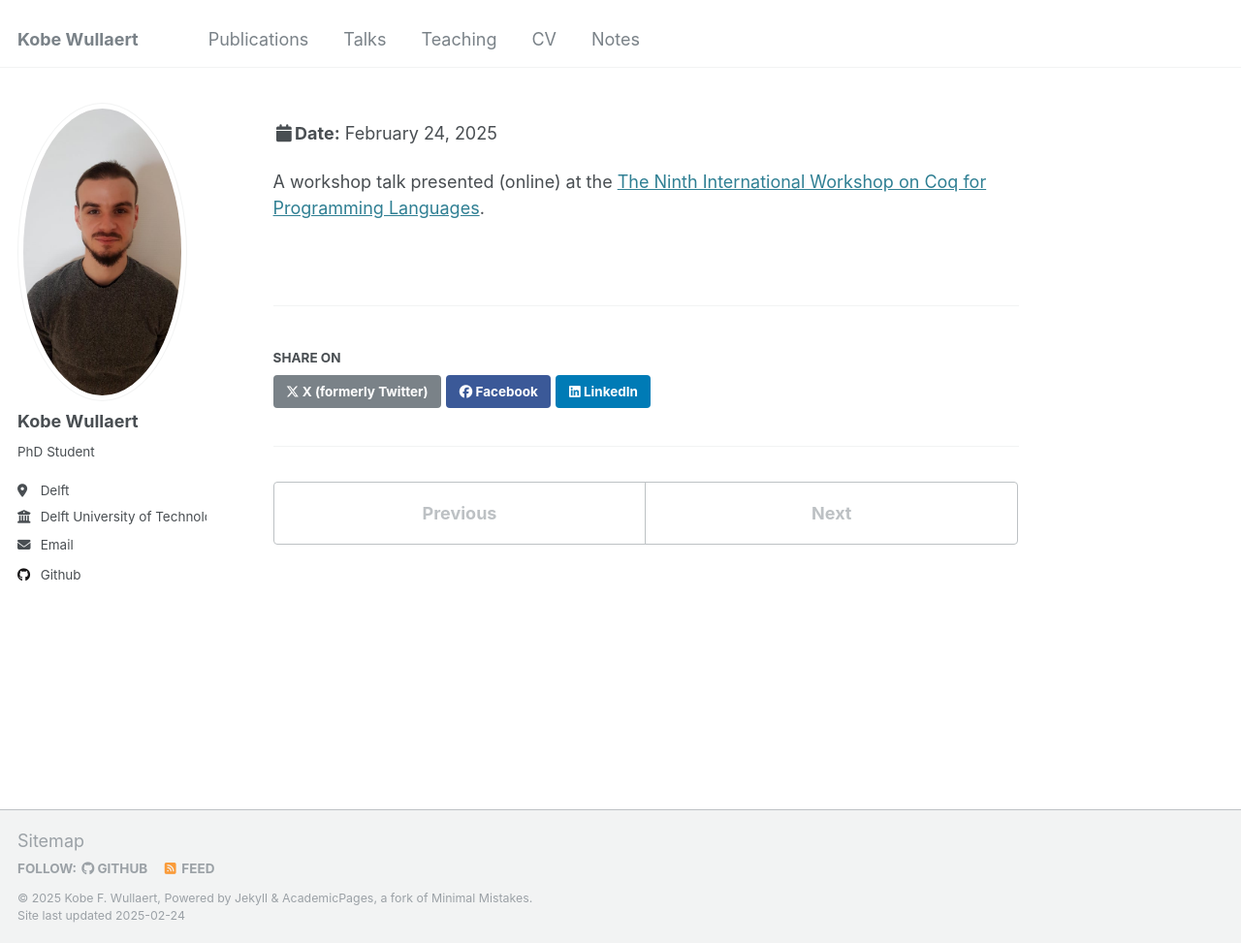
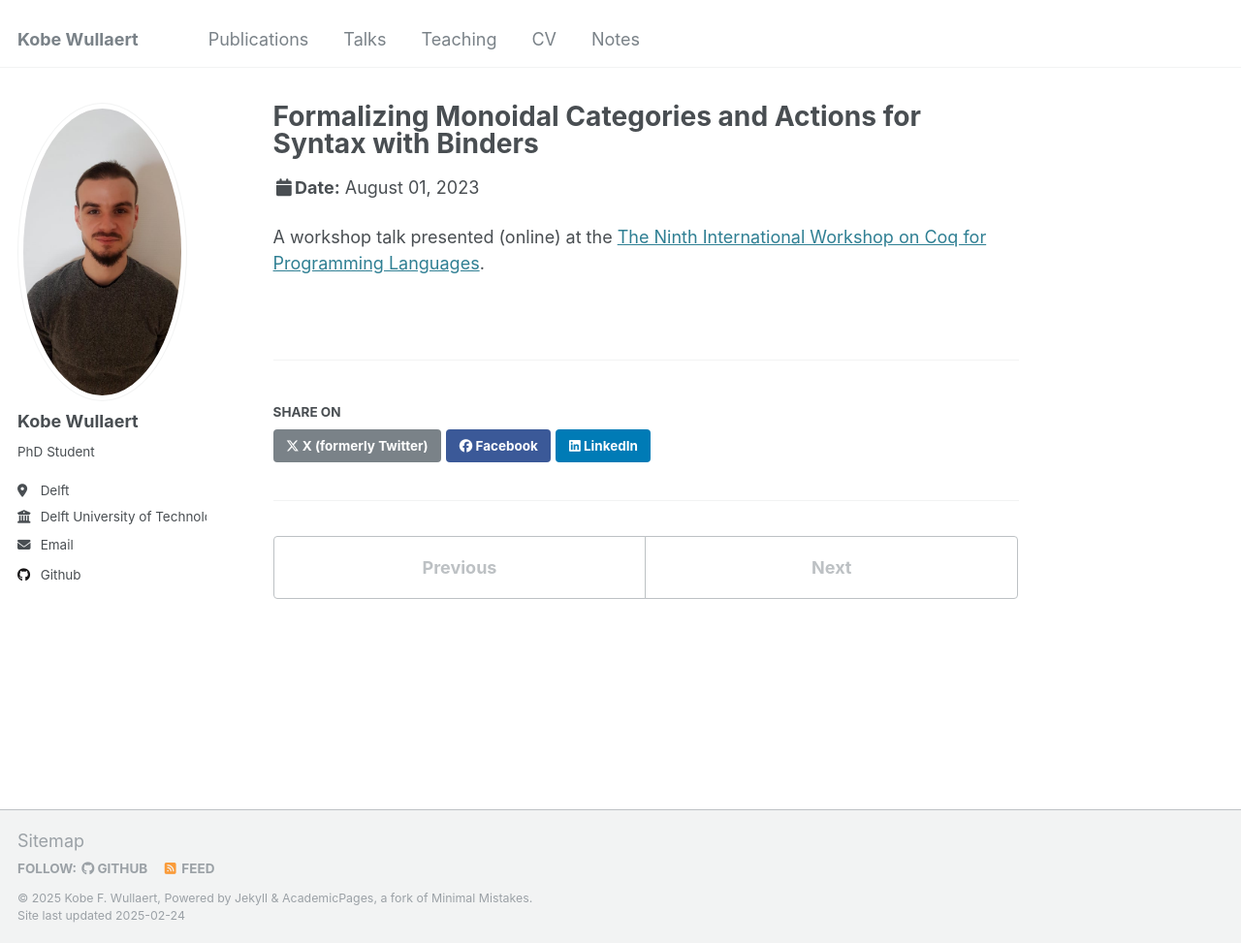
Before and after one commit to KobeWullaert/KobeWullaert.github.io, a Jekyll site: the page built from _talks/2023-01-21-coqpl23.md, in a window 1280 px wide and 973 px high. Shown: the whole window at 97% size. Built offline with Jekyll 4.4.1, drawn with Linux system fonts in a browser that asks for light colours.

Commit message:
Fix error in coqpl23 talk md file

```diff
--- a/_talks/2023-01-21-coqpl23.md
+++ b/_talks/2023-01-21-coqpl23.md
@@ -1,5 +1,5 @@
 ---
-title: ""Formalizing Monoidal Categories and Actions for Syntax with Binders
+title: "Formalizing Monoidal Categories and Actions for Syntax with Binders"
 collection: talks
 type: "Talk"
 
```
